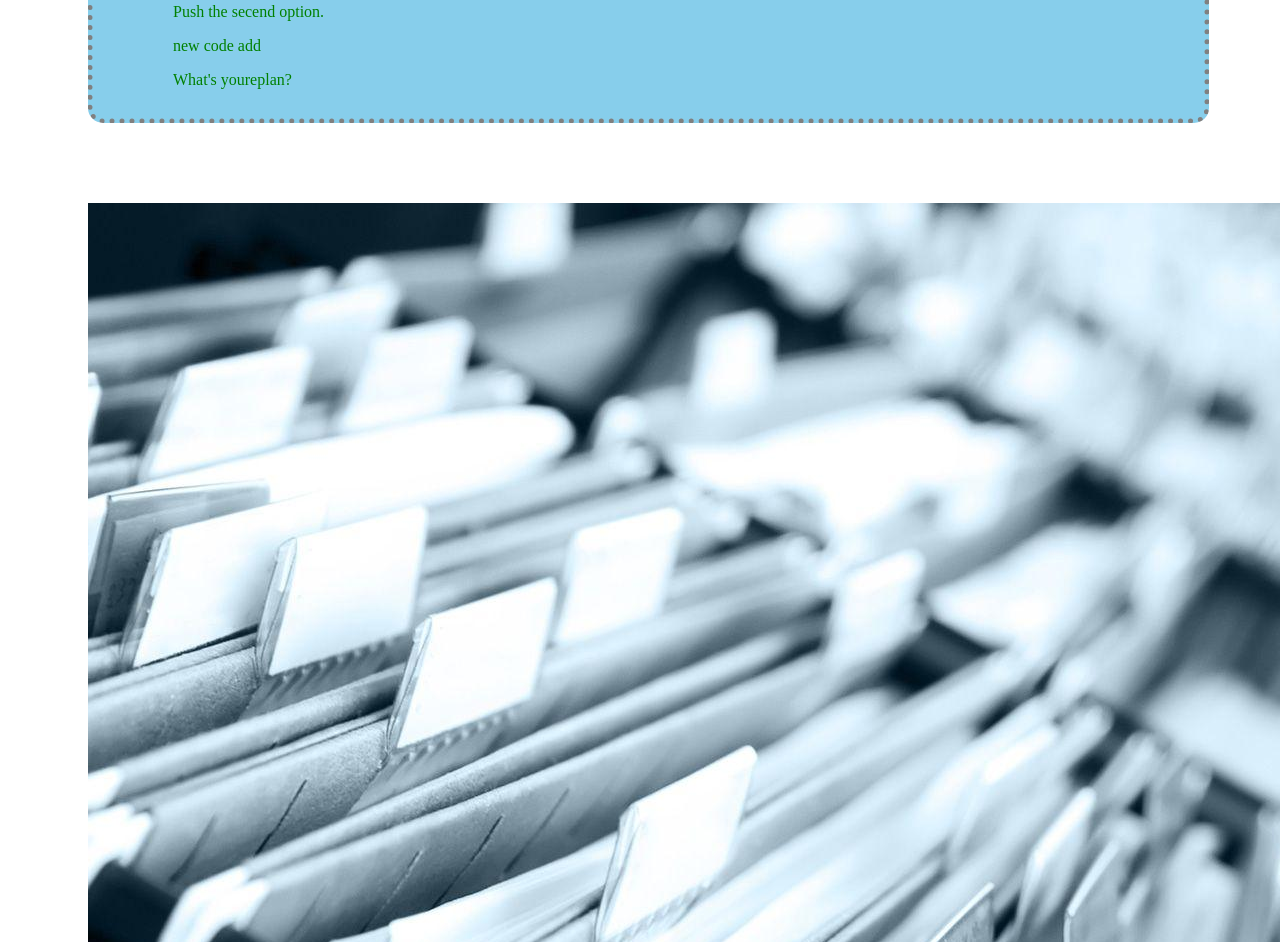
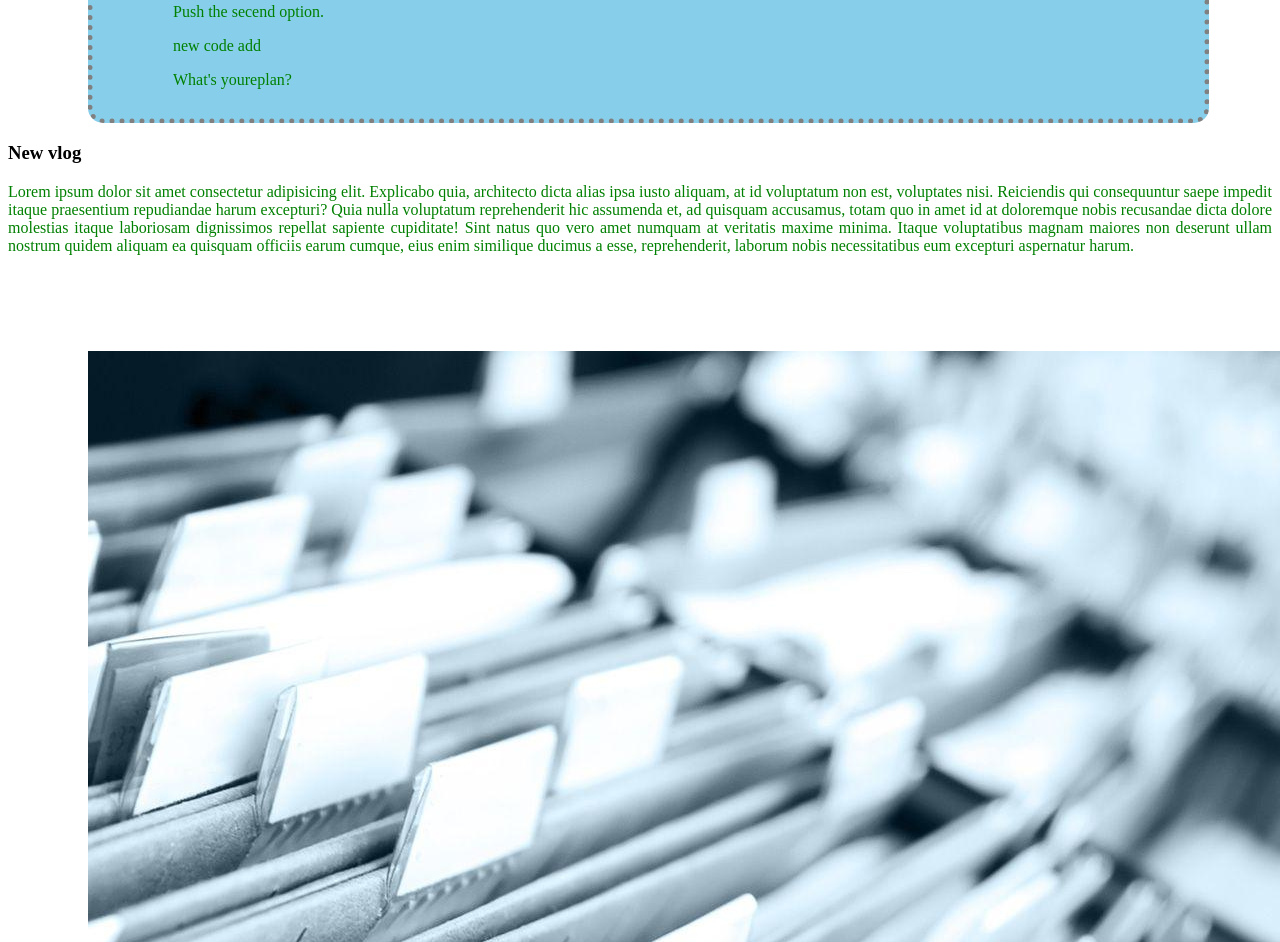
Before and after one commit to Ankit0188/Beginner, a plain HTML site: page index.html in a window 1280 px wide. Shown: the part 1210-2152 px from the top of the page. Drawn offline with Linux system fonts and the light colour scheme.

Commit message:
vlog status

```diff
--- a/index.html
+++ b/index.html
@@ -76,6 +76,10 @@
       <p>new code add</p>
       <p>What's youreplan?</p>
     </div>
+    <div>
+      <h3>New vlog</h3>
+      <p>Lorem ipsum dolor sit amet consectetur adipisicing elit. Explicabo quia, architecto dicta alias ipsa iusto aliquam, at id voluptatum non est, voluptates nisi. Reiciendis qui consequuntur saepe impedit itaque praesentium repudiandae harum excepturi? Quia nulla voluptatum reprehenderit hic assumenda et, ad quisquam accusamus, totam quo in amet id at doloremque nobis recusandae dicta dolore molestias itaque laboriosam dignissimos repellat sapiente cupiditate! Sint natus quo vero amet numquam at veritatis maxime minima. Itaque voluptatibus magnam maiores non deserunt ullam nostrum quidem aliquam ea quisquam officiis earum cumque, eius enim similique ducimus a esse, reprehenderit, laborum nobis necessitatibus eum excepturi aspernatur harum.</p>
+    </div>
     <img class="backimg" src="Photoes/bground.jpg" alt="">
   </body>
 </html>
```
